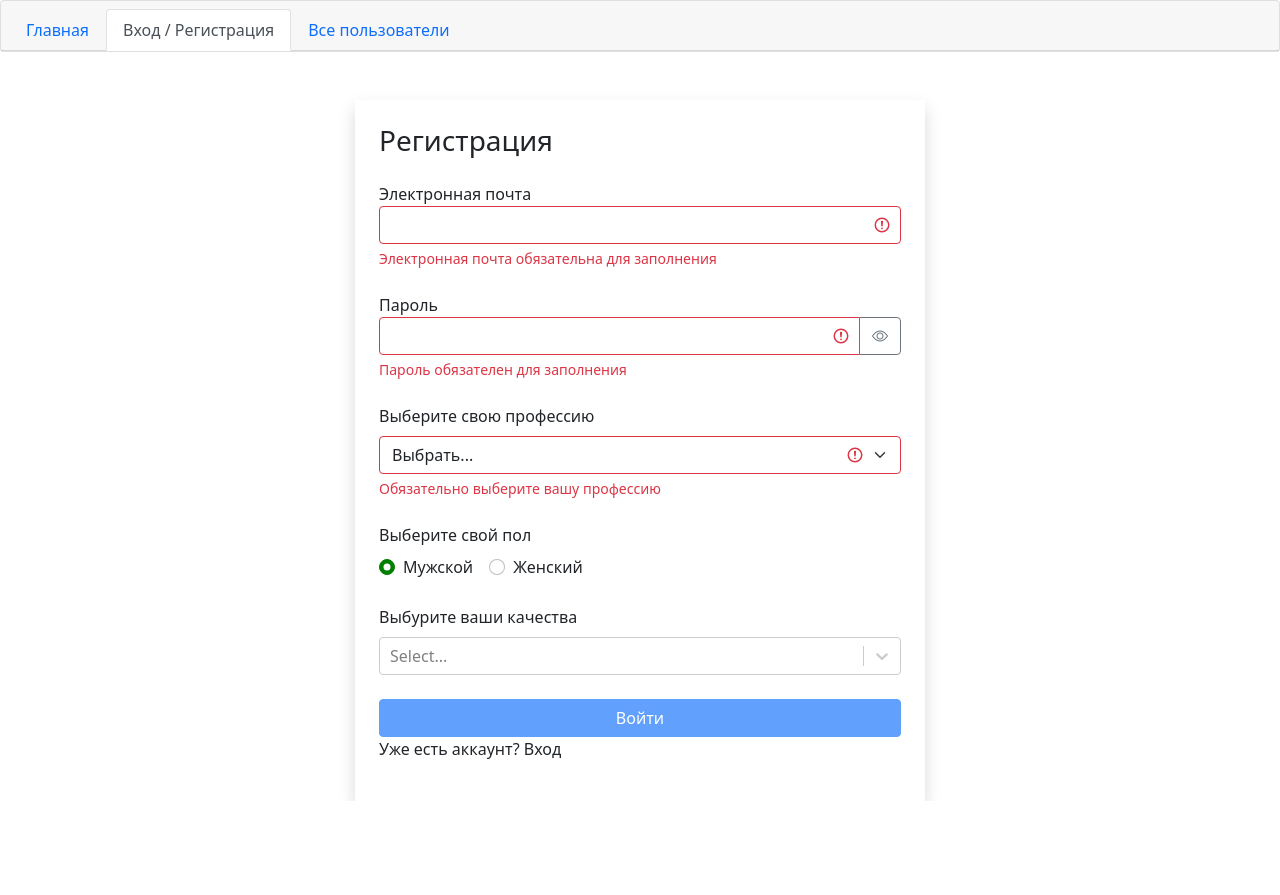
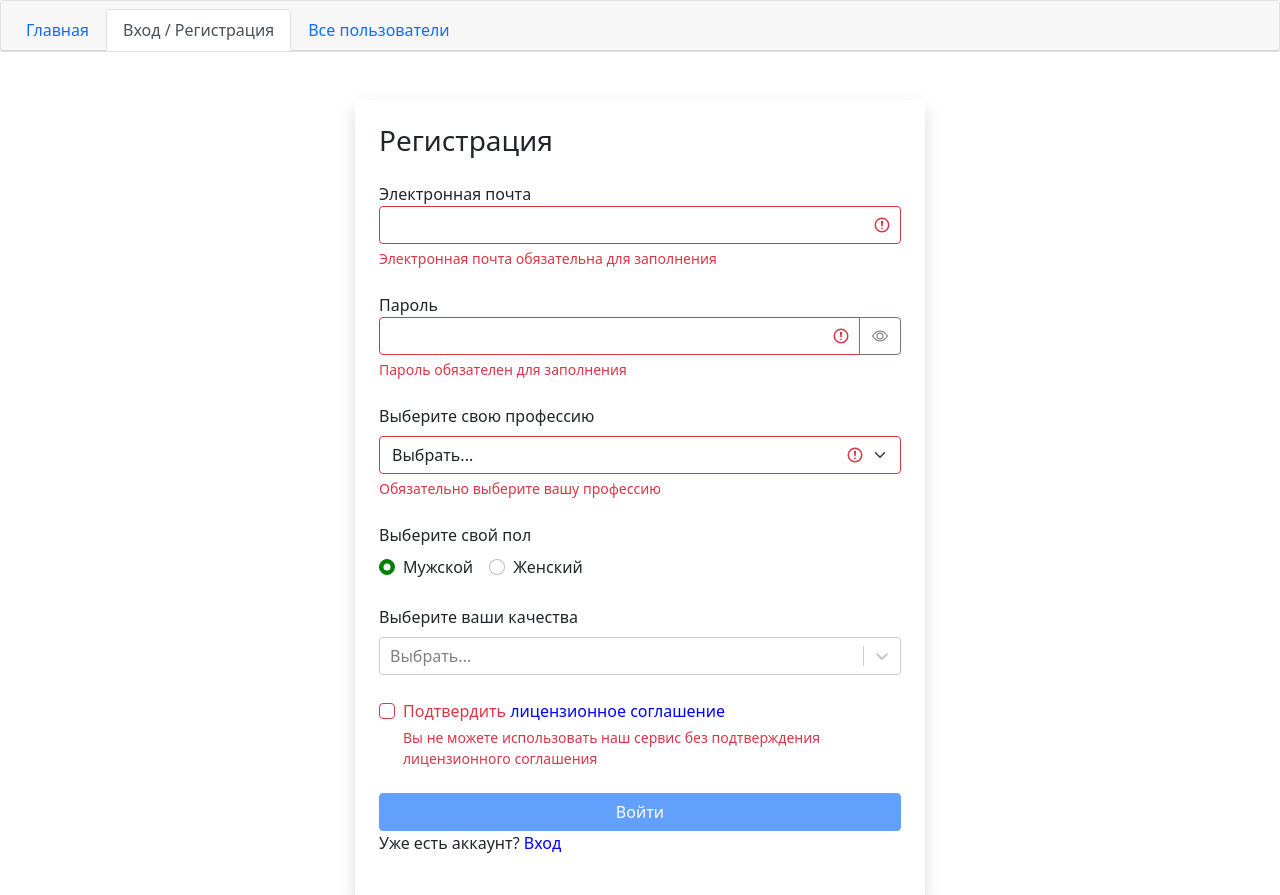
Before and after one commit to Gyper1on/pet-project-Fast-company-on-React, a React (Create React App) app: page /login/1 in a window 1280 px wide. Both pictures are taken after a click on the button "Зарегистрироваться". Before the commit the page ends 801 px from the top, so only its background shows below. Built offline with nearby package versions, Linux system fonts and the light colour scheme.

Commit message:
added a checkbox to the registration form

```diff
--- /dev/null
+++ b/src/component/common/form/checkBoxField.jsx
@@ -0,0 +1,44 @@
+import React from "react";
+import PropTypes from "prop-types";
+
+
+const CheckBoxField = ({name, value, onChange,children, error}) => {
+
+    const handleChange = () => {
+onChange({name:name, value:!value})
+    }
+
+    const getInputClasses = () => {
+        return 'form-check-input' + (error ? ' is-invalid' : '')
+    }
+
+    return (
+            <div className="form-check mb-4">
+                <input className={getInputClasses()}
+                       type="checkbox"
+                       value={value}
+                       id={name}
+                       onChange={handleChange}
+                       checked={value}/>
+
+                <label className="form-check-label" htmlFor={name}>
+                    {children}
+                </label>
+                {error && <div className="invalid-feedback">
+                    {error}
+                </div>}
+        </div>
+    )
+}
+
+CheckBoxField.propTypes = {
+    name: PropTypes.string,
+    value: PropTypes.bool,
+    onChange: PropTypes.func,
+    children: PropTypes.oneOfType(
+        [PropTypes.arrayOf(PropTypes.node), PropTypes.node]),
+    error:PropTypes.string
+}
+
+
+export default CheckBoxField
--- a/src/component/common/form/multiSelectField.jsx
+++ b/src/component/common/form/multiSelectField.jsx
@@ -23,7 +23,8 @@ const MultiSelectField = ({options, onChange, name, label}) => {
                 classNamePrefix="select"
                 onChange={handleChange}
                 name={name}
-                closeMenuOnSelect={false}/>
+                closeMenuOnSelect={false}
+                placeholder="Выбрать..."/>
         </div>
 </>
     )
--- a/src/component/ui/loginForm.jsx
+++ b/src/component/ui/loginForm.jsx
@@ -1,10 +1,11 @@
 import React, {useEffect, useState} from "react";
 import {validator} from "../../utils/validator";
 import TextField from "../common/form/textField";
+import CheckBoxField from "../common/form/checkBoxField";
 
 
 const LoginForm = () => {
-    const [data, setData] = useState({email: '', password: ''})
+    const [data, setData] = useState({email: '', password: '', stayOn:false})
     const [errors, setErrors] = useState({})
     useEffect(() => {
         validate()
@@ -31,8 +32,11 @@ const LoginForm = () => {
         return Object.keys(errors).length === 0
     }
 
-    const handleChange = ({target}) => {
-        setData((prevState) => ({...prevState, [target.name]: target.value}))
+    const handleChange = (target) => {
+        setData((prevState) => ({
+            ...prevState,
+            [target.name]: target.value
+        }));
     }
 
     const isValid = Object.keys(errors).length === 0
@@ -59,6 +63,14 @@ const LoginForm = () => {
                                    type='password'
                                    error={errors.password}/>
 
+                        <CheckBoxField
+                            value={data.stayOn}
+                            onChange={handleChange}
+                            name="stayOn"
+                        >
+                            Оставаться в системе
+                        </CheckBoxField>
+
                         {/*{ Object.keys(errors).length === 0? <button type='submit'>Submit</button> : null }*/}
                         <button type='submit' className="btn btn-primary w-100 mx-auto" disabled={!isValid}>Войти
                         </button>
--- a/src/component/ui/registerForm.jsx
+++ b/src/component/ui/registerForm.jsx
@@ -4,9 +4,9 @@ import TextField from "../common/form/textField";
 import api from "../../api";
 import SelectField from "../common/form/selectField";
 import RadioField from "../common/form/radioField";
-import Select from 'react-select';
 import MultiSelectField from "../common/form/multiSelectField";
-import loginForm from "./loginForm";
+import CheckBoxField from "../common/form/checkBoxField";
+
 
 const RegisterForm = () => {
 
@@ -15,17 +15,25 @@ const RegisterForm = () => {
         password: '',
         profession: '',
         sex: 'male',
-        qualities:[]
+        qualities:[],
+        licence:false
     })
+
     const [professions, setProfessions] = useState()
-    const [qualities, setQualities] = useState({})
+    const [qualities, setQualities] = useState([])
+    const [errors, setErrors] = useState({})
 
     useEffect(() => {
         api.professions.fetchAll().then((data) => setProfessions(data))
-        api.qualities.fetchAll().then((data) => setQualities(data))
+        api.qualities.fetchAll().then((data) => {
+            const qualitiesList = Object.keys(data).map((optionName) => ({
+                value: data[optionName]._id,
+                label: data[optionName].name,
+                color: data[optionName].color
+            }));
+            setQualities(qualitiesList);
+        });
     }, [])
-
-    const [errors, setErrors] = useState({})
 
     const handleChange = (target) => {
             setData((prevState) => ({...prevState, [target.name]: target.value}))
@@ -47,6 +55,11 @@ const RegisterForm = () => {
         },
         profession: {
             isRequired: { message: 'Обязательно выберите вашу профессию'}
+        },
+        licence:{
+            isRequired:{
+                message: 'Вы не можете использовать наш сервис без подтверждения лицензионного соглашения'
+            }
         }
     }
 
@@ -106,8 +119,15 @@ const RegisterForm = () => {
             options={qualities}
             onChange={handleChange}
             name='qualities'
-            label='Выбурите ваши качества'
+            label='Выберите ваши качества'
             />
+
+            <CheckBoxField
+                name='licence'
+                onChange={handleChange}
+                value={data.licence}
+                error={errors.licence}
+            > Подтвердить <a className='license-link' role={"button"}>лицензионное соглашение</a> </CheckBoxField>
 
             <button type='submit' className="btn btn-primary w-100 mx-auto" disabled={!isValid}>Войти
             </button>
--- a/src/index.css
+++ b/src/index.css
@@ -19,6 +19,22 @@ code {
   border-color: green !important;
 }
 
+.register-link {
+  color: blue;
+  text-decoration: none;
+}
+
+.login-link {
+  color: blue;
+  text-decoration: none;
+}
+
+.license-link {
+  color: blue;
+  text-decoration: none;
+}
+
+
 /*.nav-link.active {*/
 /*  background-color: #fdfdfd !important;*/
 /*  color: #0033ff !important;*/
--- a/src/layouts/login.jsx
+++ b/src/layouts/login.jsx
@@ -20,12 +20,12 @@ const Login = () => {
                         <>
                             <h3 className="mb-4">Регистрация</h3>
                             <RegisterForm/>
-                            <p>Уже есть аккаунт? <a role="button" onClick={toggleFormType}>Вход</a></p>
+                            <p>Уже есть аккаунт? <a role="button" className="login-link" onClick={toggleFormType}>Вход</a></p>
                     </>:
                         <>
                             <h3 className="mb-4">Вход</h3>
                         <LoginForm/>
-                            <p>Нет аккаунта? <a role="button" onClick={toggleFormType}>Зарегистрироваться</a></p>
+                            <p>Нет аккаунта? <a role="button" className="register-link" onClick={toggleFormType}>Зарегистрироваться</a></p>
                         </>}
                 </div>
             </div>
--- a/src/utils/validator.js
+++ b/src/utils/validator.js
@@ -1,36 +1,43 @@
 export function validator(data, config) {
-    const errors={}
+    const errors = {}
+
     function validate(validateMethod, data, config) {
         let statusValidate
         switch (validateMethod) {
-            case 'isRequired':
-                statusValidate = data.trim() ===''
+            case 'isRequired': {
+                if (typeof data === 'boolean') {
+                    statusValidate = !data
+                } else {
+                    statusValidate = data.trim() === ''
+                }
                 break;
-            case 'isEmail':{
+            }
+            case 'isEmail': {
                 const emailRegExp = /^\S+@\S+\.\S+$/g
                 statusValidate = !emailRegExp.test(data)
             }
                 break
-            case 'isCapitalSymbol':{
+            case 'isCapitalSymbol': {
                 const capitalRegExp = /[A-Z]+/g
                 statusValidate = !capitalRegExp.test(data)
             }
                 break
-            case 'isNumberSymbol':{
+            case 'isNumberSymbol': {
                 const namberRegExp = /\d+/g
                 statusValidate = !namberRegExp.test(data)
             }
                 break
-            case 'isMin':{
-             statusValidate = data.length < config.value
+            case 'isMin': {
+                statusValidate = data.length < config.value
             }
                 break
 
             default:
                 break
         }
-        if (statusValidate) return  config.message
+        if (statusValidate) return config.message
     }
+
     for (const fieldName in data) {
         for (const validateMethod in config[fieldName]) {
 
```
